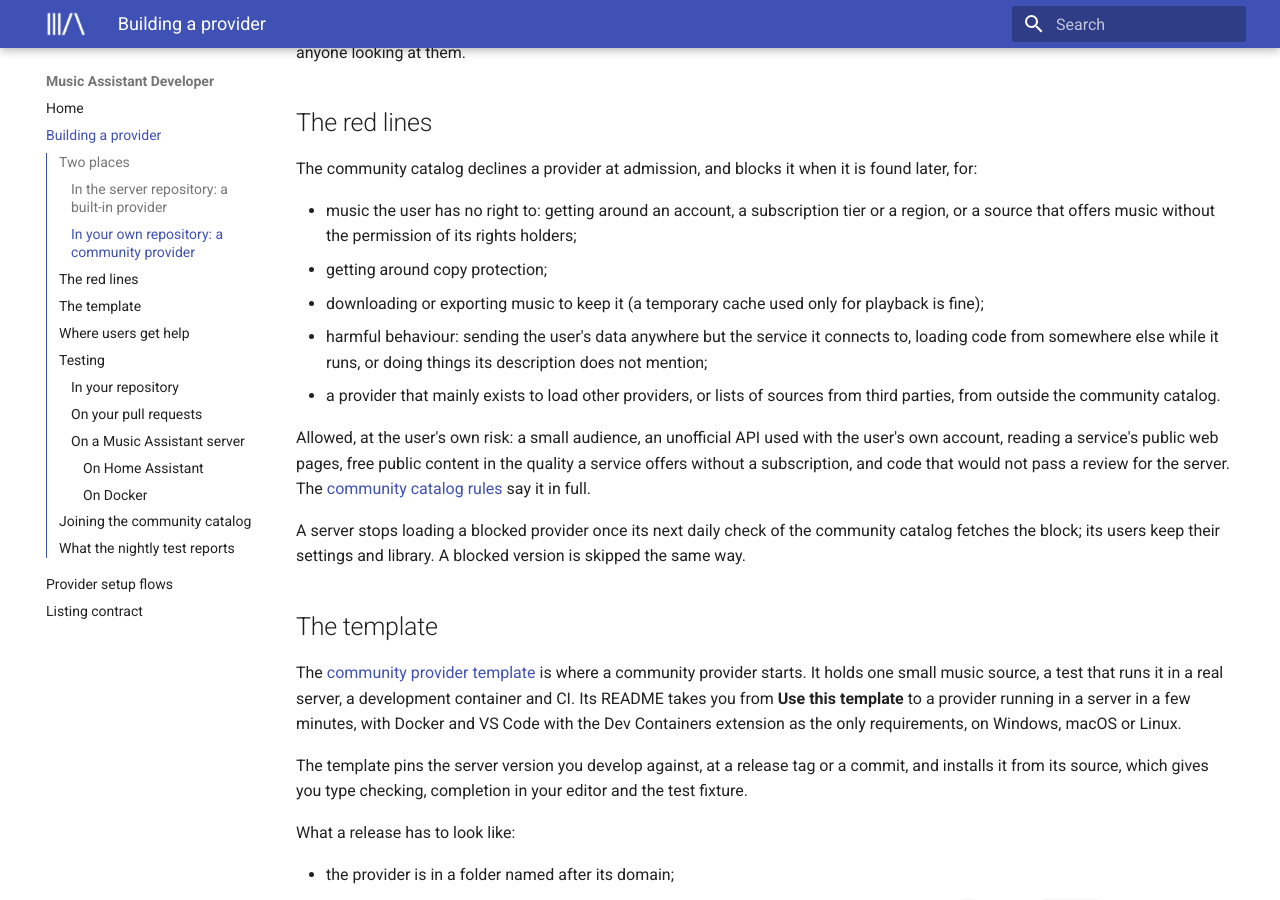
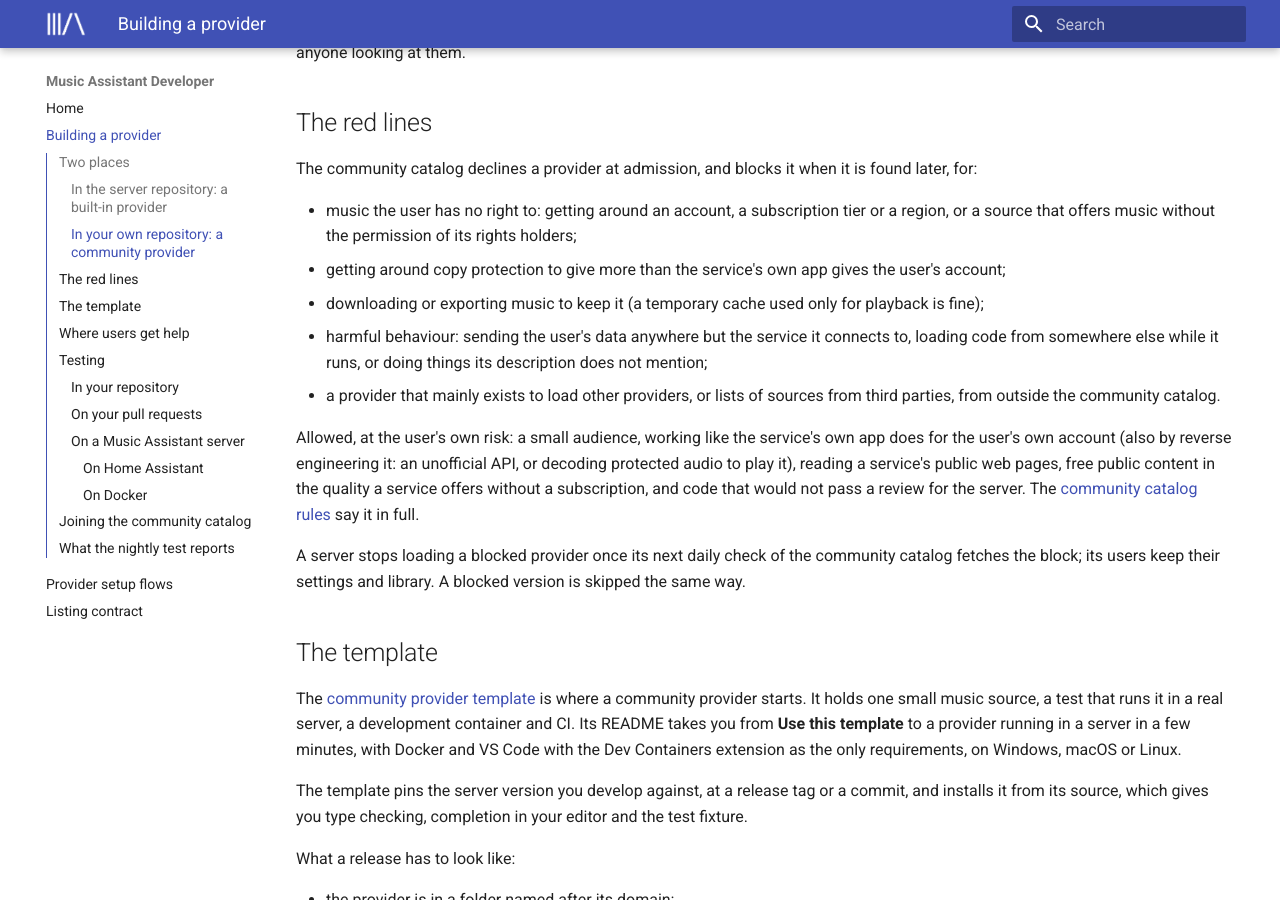
Before and after one commit to music-assistant/developers.music-assistant.io, an MkDocs documentation site: the page built from docs/building-a-provider.md, in a window 1280 px wide and 900 px high, scrolled down 1046 px. Built offline with MkDocs 1.6.1 and Material for MkDocs 9.7.7, drawn with Linux system fonts in a browser that asks for light colours.

Commit message:
Red lines: a provider may do what the service's own app does (#14)

```diff
--- a/docs/building-a-provider.md
+++ b/docs/building-a-provider.md
@@ -55,16 +55,18 @@ The community catalog declines a provider at admission, and blocks it when it is
 
 - music the user has no right to: getting around an account, a subscription tier or a region, or
   a source that offers music without the permission of its rights holders;
-- getting around copy protection;
+- getting around copy protection to give more than the service's own app gives the user's
+  account;
 - downloading or exporting music to keep it (a temporary cache used only for playback is fine);
 - harmful behaviour: sending the user's data anywhere but the service it connects to, loading
   code from somewhere else while it runs, or doing things its description does not mention;
 - a provider that mainly exists to load other providers, or lists of sources from third parties,
   from outside the community catalog.
 
-Allowed, at the user's own risk: a small audience, an unofficial API used with the user's own
-account, reading a service's public web pages, free public content in the quality a service
-offers without a subscription, and code that would not pass a review for the server. The
+Allowed, at the user's own risk: a small audience, working like the service's own app does for
+the user's own account (also by reverse engineering it: an unofficial API, or decoding protected
+audio to play it), reading a service's public web pages, free public content in the quality a
+service offers without a subscription, and code that would not pass a review for the server. The
 [community catalog rules](https://github.com/music-assistant/.github/blob/main/COMMUNITY_CATALOG_RULES.md)
 say it in full.
 
```
